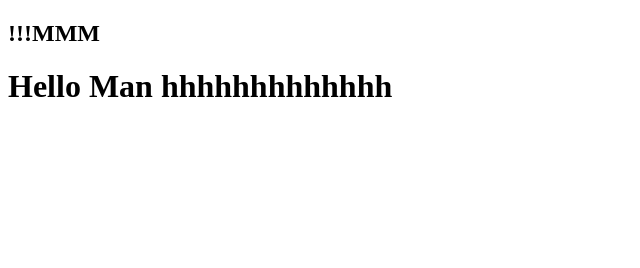
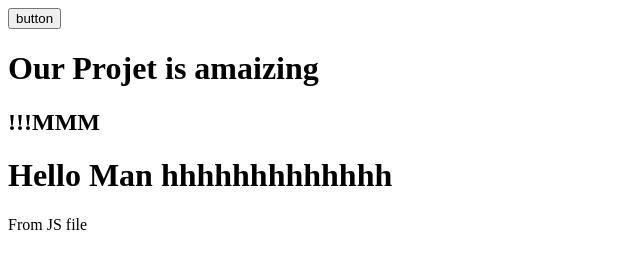
Before and after one commit to MomenElmesady/myProject, a plain HTML site: page index.html in a window 1280 px wide. Shown: the whole page, without its empty margins (0-640 px from the left). Drawn offline with Linux system fonts and the light colour scheme.

Commit message:
Momen Edit

```diff
--- a/app.js
+++ b/app.js
@@ -1 +1 @@
-alert("momen");
+document.write("From JS file")
--- a/index.html
+++ b/index.html
@@ -6,6 +6,10 @@
     <title>Document</title>
 </head>
 <body>
+    <form>
+        <input type="button" id="uName" name="uName" value="button">
+    </form>
+    <h1>Our Projet is amaizing</h1>
     <h2>!!!MMM</h2>
     <h1>Hello Man hhhhhhhhhhhhh</h1>
     <script src="app.js"></script>
```
